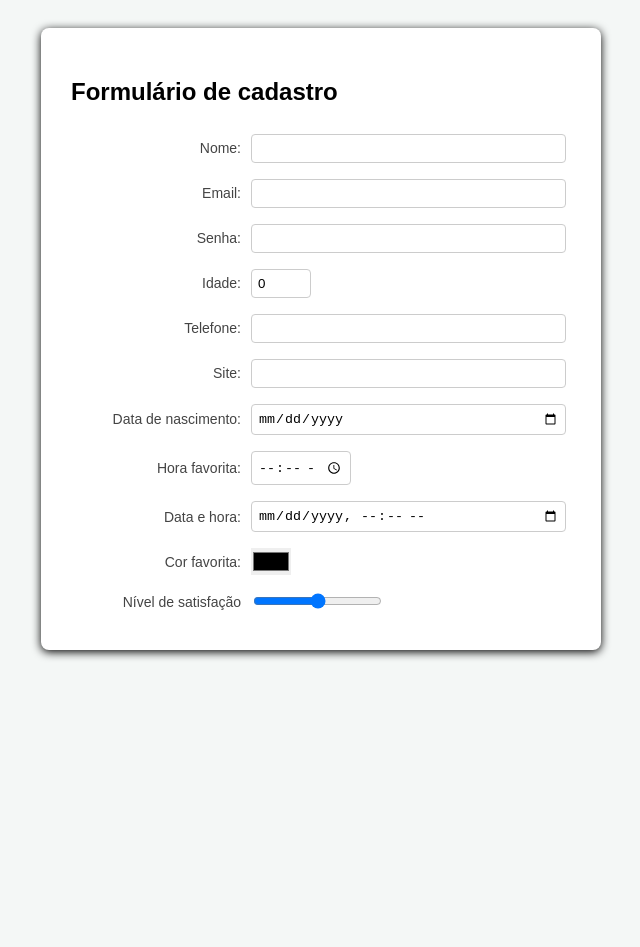
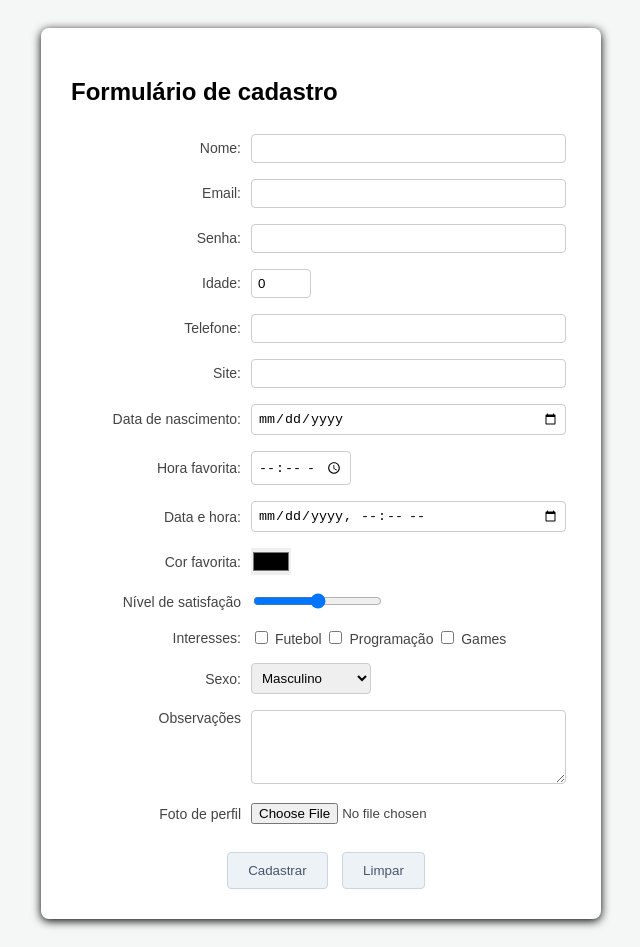
Before and after one commit to miguel00s/formul-rio, a plain HTML site: page index.html in a window 1280 px wide. Shown: the whole page, without its empty margins (319-959 px from the left). Before the commit the page ends 800 px from the top, so only its background shows below. Drawn offline with Linux system fonts and the light colour scheme.

Commit message:
Terceiro bloco de informações

```diff
--- a/index.html
+++ b/index.html
@@ -42,6 +42,32 @@
         border: 1px solid #ccc;
         border-radius: 4px;
         box-sizing: border-box;
+    }
+
+    .buttons{
+        text-align: center;
+        padding-top: 20px;
+    }
+    .btn-cadastrar{
+        background-color: #edf2f7;
+        color: #4a5568;
+        border: 1px solid #cbd5e0;
+        padding: 10px 20px;
+        border-radius: 4px;
+        cursor: pointer;
+        margin-left: 10px;
+    }
+    .btn-limpar{
+        background-color: #edf2f7;
+        color: #4a5568;
+        border: 1px solid #cbd5e0;
+        padding: 10px 20px;
+        border-radius: 4px;
+        cursor: pointer;
+        margin-left: 10px;
+    }
+    range{
+        color:;
     }
 </style>
 
@@ -109,9 +135,45 @@
                     <td><input type="range" name="satisfacao" min="0" max="100"></td>
                 </tr>
 
+                <tr>
+                    <td class="label-col">Interesses:</td>
+                    <td>
+                        <input type="checkbox" id="futebol"> <label for="futebol">Futebol</label>
+                        <input type="checkbox" id="programacao"> <label for="programacao">Programação</label>
+                        <input type="checkbox" id="games"> <label for="games">Games</label>
+                    </td>
+                 </tr>
+
+                <tr>
+                    <td class="label-col">Sexo:</td>
+                    <td>
+                        <select name="sexo" style="width: 120px;">
+                            <option>Masculino</option>
+                            <option>Feminino</option>
+                            <option>Outro</option>
+                        </select>
+                    </td>
+                </tr>
+
+                <tr>
+                   <td class="label-col" style="vertical-align: top;">Observações</td>
+                   <td><textarea name="obs" rows="4"></textarea></td>
+                </tr>
+
+                <tr>
+                    <td  class="label-col">Foto de perfil</td>
+                    <td><input type="file" name="foto"></td>
+                </tr>
+
             </table>
+
+            <div class="buttons">
+                <button type="submit" class="btn-cadastrar">Cadastrar</button>
+                <button type="reset" class="btn-limpar">Limpar</button>
+
+            </div>
+
         </form>
-
     </div>
 
 </body>
```
